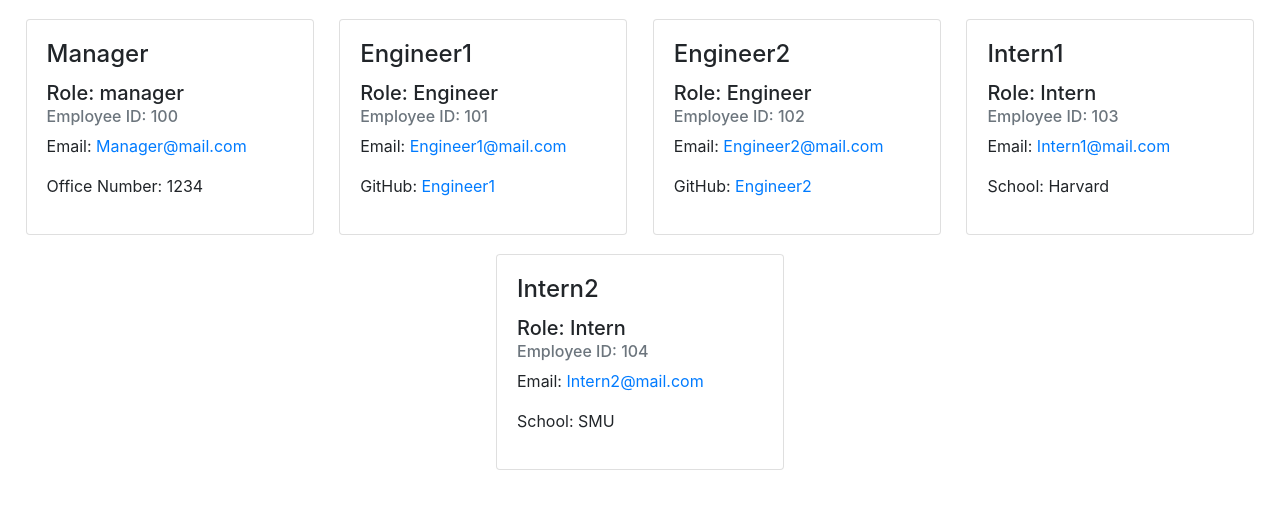
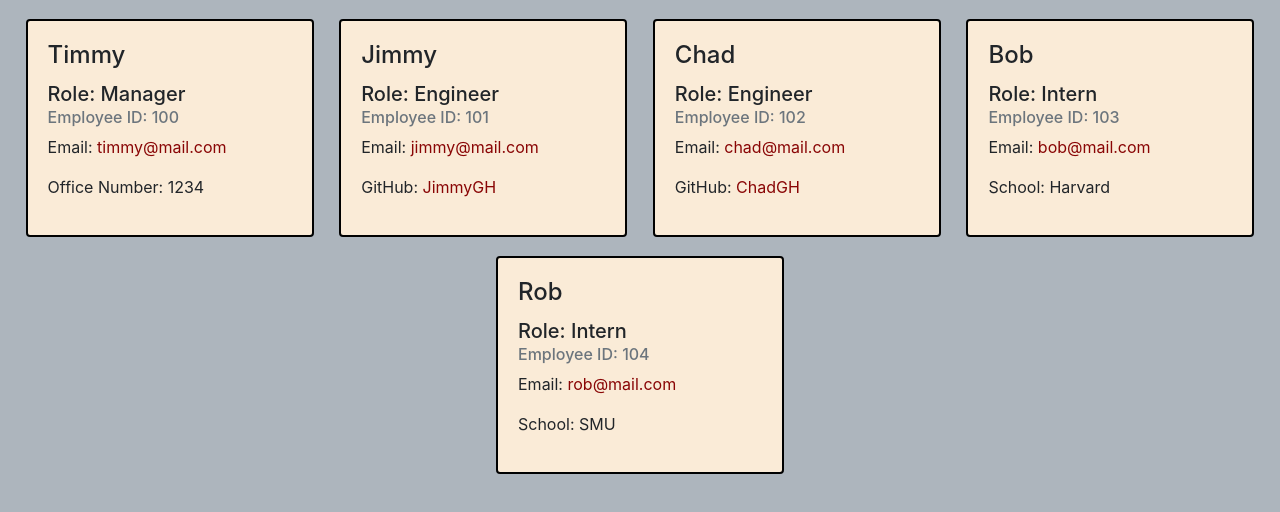
Before and after one commit to eugene125/team-profile-generator, a website: page index.html in a window 1280 px wide. Drawn offline with nearby package versions, Linux system fonts and the light colour scheme.

Commit message:
Revised CSS, recreated index.html, added to README

```diff
--- a/index.html
+++ b/index.html
@@ -1,6 +1,6 @@
-
 <!DOCTYPE html>
 <html lang="en">
+
 <head>
     <meta charset="UTF-8">
     <meta http-equiv="X-UA-Compatible" content="IE=edge">
@@ -9,58 +9,60 @@
     <link rel="stylesheet" href="./dist/style.css" />
     <title>Team Profile Generator</title>
 </head>
+
 <body>
 
 
     <div class="card" style="width: 18rem;">
         <div class="card-body">
-        <h4 class="card-title">Manager</h4>
-        <h5>Role: manager</h5>
+            <h4 class="card-title">Timmy</h4>
+            <h5>Role: Manager</h5>
             <h6 class="card-subtitle mb-2 text-muted">Employee ID: 100</h6>
-        <p>Email: <a href="mailto:Manager@mail.com">Manager@mail.com</a></p>
+            <p>Email: <a href="mailto:timmy@mail.com">timmy@mail.com</a></p>
             <p>Office Number: 1234</p>
         </div>
     </div>
 
     <div class="card" style="width: 18rem;">
         <div class="card-body">
-        <h4 class="card-title">Engineer1</h4>
+            <h4 class="card-title">Jimmy</h4>
             <h5>Role: Engineer</h5>
             <h6 class="card-subtitle mb-2 text-muted">Employee ID: 101</h6>
-        <p>Email: <a href="mailto:Engineer1@mail.com">Engineer1@mail.com</a></p>
-        <p>GitHub: <a href='https://github.com/Engineer1' target='_blank'>Engineer1</a></p>
+            <p>Email: <a href="mailto:jimmy@mail.com">jimmy@mail.com</a></p>
+            <p>GitHub: <a href='https://github.com/JimmyGH' target='_blank'>JimmyGH</a></p>
         </div>
     </div>
 
     <div class="card" style="width: 18rem;">
         <div class="card-body">
-        <h4 class="card-title">Engineer2</h4>
+            <h4 class="card-title">Chad</h4>
             <h5>Role: Engineer</h5>
             <h6 class="card-subtitle mb-2 text-muted">Employee ID: 102</h6>
-        <p>Email: <a href="mailto:Engineer2@mail.com">Engineer2@mail.com</a></p>
-        <p>GitHub: <a href='https://github.com/Engineer2' target='_blank'>Engineer2</a></p>
+            <p>Email: <a href="mailto:chad@mail.com">chad@mail.com</a></p>
+            <p>GitHub: <a href='https://github.com/ChadGH' target='_blank'>ChadGH</a></p>
         </div>
     </div>
 
     <div class="card" style="width: 18rem;">
         <div class="card-body">
-        <h4 class="card-title">Intern1</h4>
+            <h4 class="card-title">Bob</h4>
             <h5>Role: Intern</h5>
             <h6 class="card-subtitle mb-2 text-muted">Employee ID: 103</h6>
-        <p>Email: <a href="mailto:Intern1@mail.com">Intern1@mail.com</a></p>
+            <p>Email: <a href="mailto:bob@mail.com">bob@mail.com</a></p>
             <p>School: Harvard</p>
         </div>
     </div>
 
     <div class="card" style="width: 18rem;">
         <div class="card-body">
-        <h4 class="card-title">Intern2</h4>
+            <h4 class="card-title">Rob</h4>
             <h5>Role: Intern</h5>
             <h6 class="card-subtitle mb-2 text-muted">Employee ID: 104</h6>
-        <p>Email: <a href="mailto:Intern2@mail.com">Intern2@mail.com</a></p>
+            <p>Email: <a href="mailto:rob@mail.com">rob@mail.com</a></p>
             <p>School: SMU</p>
         </div>
     </div>
 
 </body>
+
 </html>
--- a/index.js
+++ b/index.js
@@ -58,7 +58,7 @@ const prompt = async (employeeType) => {
     let user = "";
     let userPrompt = await inquirer.prompt([...questions.employee, ...questions[employeeType]]);
     // Once the user (manager) is finished with the prompts, their choices are then stored into the user variable
-    switch(employeeType){
+    switch (employeeType) {
         case "manager":
             user = new Manager(userPrompt);
             break;
@@ -82,8 +82,7 @@ const prompt = async (employeeType) => {
         choices: ["engineer", "intern", "Finish building my team"],
     });
 
-    if (addMember.choice == "Finish building my team"){
-        console.log(teamMembers)
+    if (addMember.choice == "Finish building my team") {
         return;
     } else {
         await prompt(addMember.choice)
@@ -92,7 +91,7 @@ const prompt = async (employeeType) => {
 };
 prompt("manager")
     // Once the user is has finished adding team members, the htmlFile function is called
-.then( () => fs.writeFileSync("index.html", htmlFile(teamMembers)));
+    .then(() => fs.writeFileSync("index.html", htmlFile(teamMembers)));
 
 // When the htmlFile function is called, the data in the teamMembers array is then added into an HTML file template
 let htmlFile = (teamMembers) => (`
@@ -108,7 +107,7 @@ let htmlFile = (teamMembers) => (`
 </head>
 <body>
 
-    ${teamMembers.map((member) =>(`
+    ${teamMembers.map((member) => (`
     <div class="card" style="width: 18rem;">
         <div class="card-body">
             <h4 class="card-title">${member.getName()}</h4>
@@ -123,8 +122,7 @@ let htmlFile = (teamMembers) => (`
             : null ||
             member.getOfficeNumber != undefined
             ? `<p>Office Number: ${member.getOfficeNumber()}</p>`
-            : null
-        }
+            : null}
         </div>
     </div>
     `)).join("")}
```
Also changed, not shown: README.md, assets/images/final-webpage.png (added), dist/style.css. Lines whose indentation alone changed are shown as unchanged.
